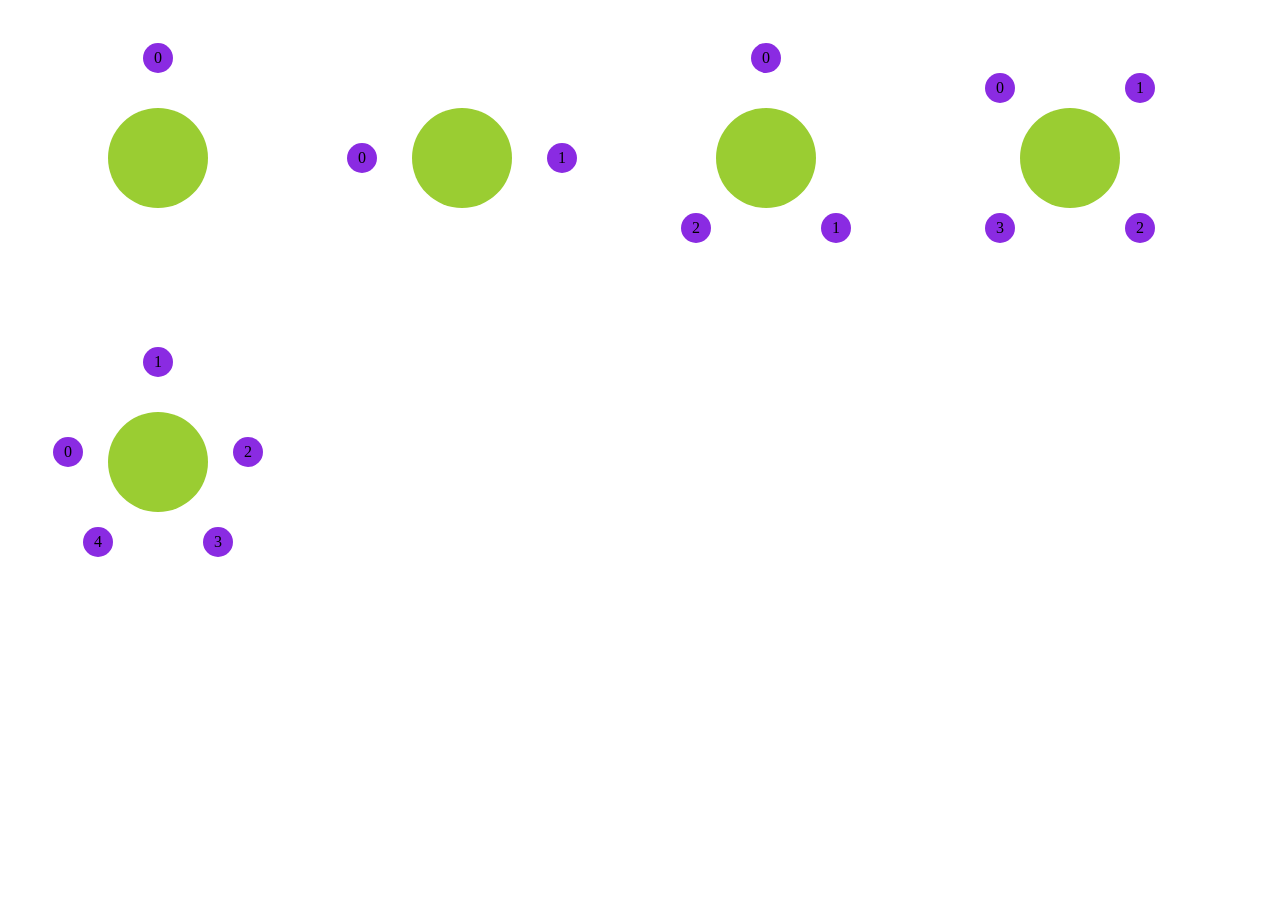
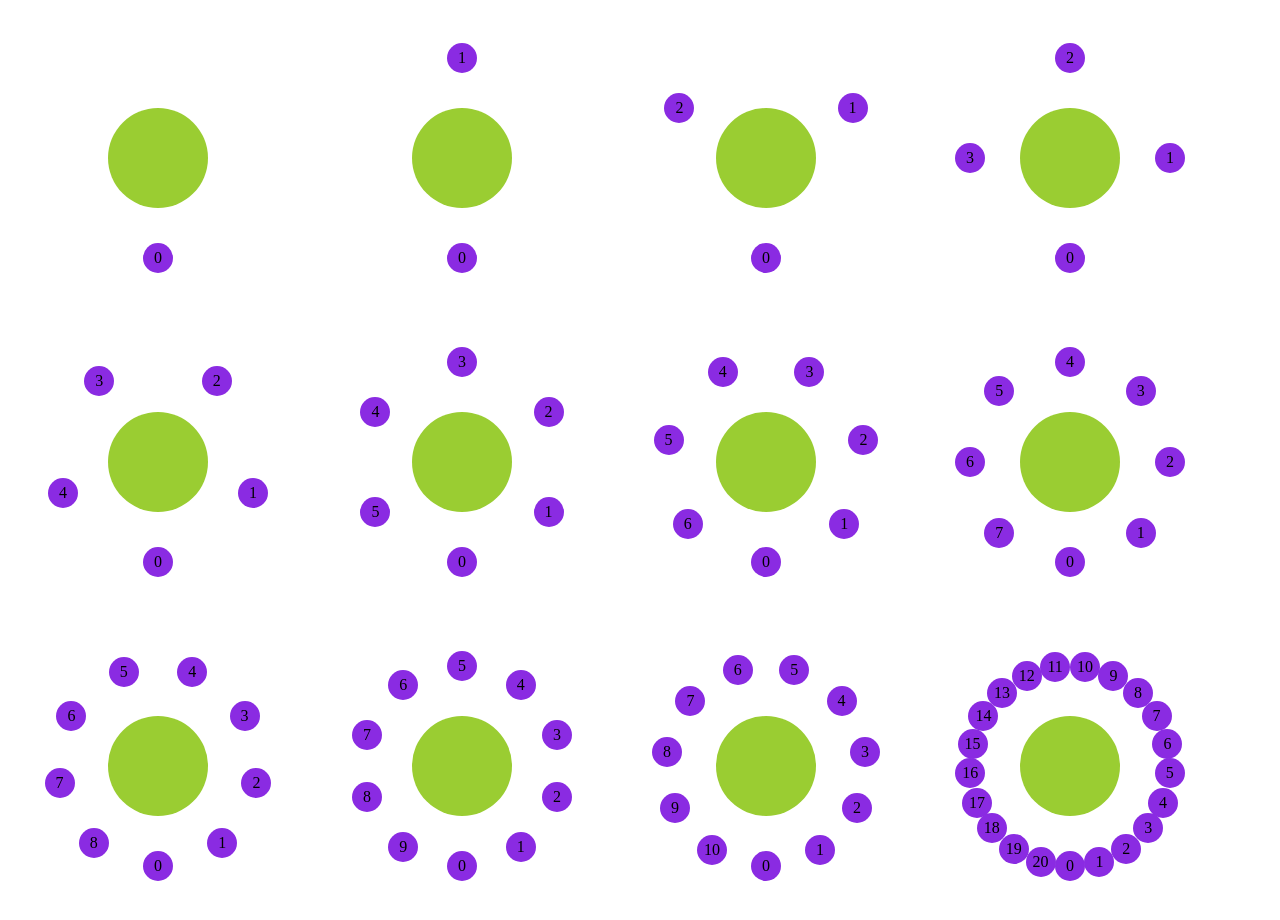
Before and after one commit to eightyfour/css-samples, a plain HTML site: page icon-sun.html in a window 1280 px wide. Before the commit the page ends 800 px from the top, so only its background shows below. Drawn offline with Linux system fonts and the light colour scheme.

```diff
--- a/icon-sun.html
+++ b/icon-sun.html
@@ -14,6 +14,41 @@
             5 : [p(-1, -9),p(-10, 0),p(-1, 9),p(8, 6),p(8, -6)],
             6 : [p(-1, -9),p(-10, 0),p(-1, 9),p(8, 6),p(8, -6)]
         }
+
+        function arrange(count, center, radiusFunc){
+
+            function pointOnCircumference(_angle, _radius, _center) {
+                if(!_center) _center = { 'x' : 0, 'y' : 0 };
+                return {
+                    'x' : _center.x + _radius * Math.cos(_angle),
+                    'y' : _center.y + _radius * Math.sin(_angle)
+                };
+            }
+            var arr = [];
+            var a = 0;
+            var s = (2 * Math.PI) / count;
+            for(var i = 0; i < count; i++){
+                arr.push(pointOnCircumference(a, radiusFunc() ,center));
+                a += s;
+            }
+
+            return arr;
+
+        }
+
+        function blossom(flower) {
+            var off = 10;
+            var children = [].slice.call(flower.children);
+            var length = children.length;
+            var p = arrange(length,0, function () {return 100;});
+            for (var i = 0; i < length; i++) {
+                var child = children[i];
+                child.style.top = p[i].x + 'px';
+                child.style.left = p[i].y + 'px';
+                child.innerHTML = i;
+            }
+        }
+
         function shine(sun) {
             var off = 10;
             var children = [].slice.call(sun.children);
@@ -33,7 +68,7 @@
             function showShine(idx, max) {
                 if (idx < max) {
                     setTimeout(function () {
-                        shine(suns[idx]);
+                        blossom(suns[idx]);
                         showShine(++idx, max);
                     }, 100);
 
@@ -128,5 +163,112 @@
         </div>
     </div>
 
+    <div class="sun">
+        <div class="wrap">
+            <div class="icon"></div>
+            <div class="icon"></div>
+            <div class="icon"></div>
+            <div class="icon"></div>
+            <div class="icon"></div>
+            <div class="icon"></div>
+        </div>
+    </div>
+
+    <div class="sun">
+        <div class="wrap">
+            <div class="icon"></div>
+            <div class="icon"></div>
+            <div class="icon"></div>
+            <div class="icon"></div>
+            <div class="icon"></div>
+            <div class="icon"></div>
+            <div class="icon"></div>
+        </div>
+    </div>
+
+    <div class="sun">
+        <div class="wrap">
+            <div class="icon"></div>
+            <div class="icon"></div>
+            <div class="icon"></div>
+            <div class="icon"></div>
+            <div class="icon"></div>
+            <div class="icon"></div>
+            <div class="icon"></div>
+            <div class="icon"></div>
+        </div>
+    </div>
+
+    <div class="sun">
+        <div class="wrap">
+            <div class="icon"></div>
+            <div class="icon"></div>
+            <div class="icon"></div>
+            <div class="icon"></div>
+            <div class="icon"></div>
+            <div class="icon"></div>
+            <div class="icon"></div>
+            <div class="icon"></div>
+            <div class="icon"></div>
+        </div>
+    </div>
+
+    <div class="sun">
+        <div class="wrap">
+            <div class="icon"></div>
+            <div class="icon"></div>
+            <div class="icon"></div>
+            <div class="icon"></div>
+            <div class="icon"></div>
+            <div class="icon"></div>
+            <div class="icon"></div>
+            <div class="icon"></div>
+            <div class="icon"></div>
+            <div class="icon"></div>
+        </div>
+    </div>
+
+    <div class="sun">
+        <div class="wrap">
+            <div class="icon"></div>
+            <div class="icon"></div>
+            <div class="icon"></div>
+            <div class="icon"></div>
+            <div class="icon"></div>
+            <div class="icon"></div>
+            <div class="icon"></div>
+            <div class="icon"></div>
+            <div class="icon"></div>
+            <div class="icon"></div>
+            <div class="icon"></div>
+        </div>
+    </div>
+
+    <div class="sun">
+        <div class="wrap">
+            <div class="icon"></div>
+            <div class="icon"></div>
+            <div class="icon"></div>
+            <div class="icon"></div>
+            <div class="icon"></div>
+            <div class="icon"></div>
+            <div class="icon"></div>
+            <div class="icon"></div>
+            <div class="icon"></div>
+            <div class="icon"></div>
+            <div class="icon"></div>
+            <div class="icon"></div>
+            <div class="icon"></div>
+            <div class="icon"></div>
+            <div class="icon"></div>
+            <div class="icon"></div>
+            <div class="icon"></div>
+            <div class="icon"></div>
+            <div class="icon"></div>
+            <div class="icon"></div>
+            <div class="icon"></div>
+        </div>
+    </div>
+
 </body>
 </html>
```
